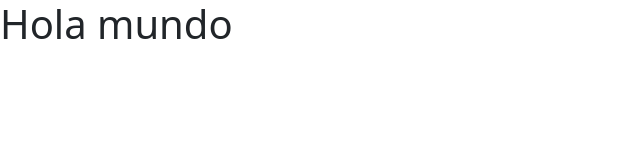
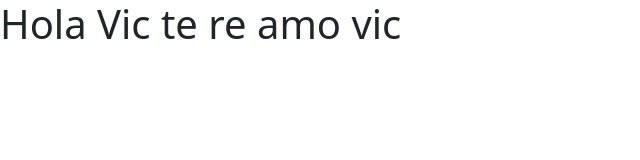
Before and after one commit to MarcosTcmo/Tus-Tres-Palabras, a plain HTML site: page index.html in a window 1280 px wide. Shown: the whole page, without its empty margins (0-640 px from the left). Drawn offline with Linux system fonts and the light colour scheme.

Commit message:
prueba si se ve

```diff
--- a/index.html
+++ b/index.html
@@ -7,7 +7,7 @@
     <title>Tus Tres Palabras</title>
 </head>
 <body>
-    <h1>Hola mundo</h1>
+    <h1>Hola Vic te re amo vic</h1>
     <script src="bootstrap-5.3.8-dist/js/bootstrap.min.js"></script>
 </body>
 </html>
```
